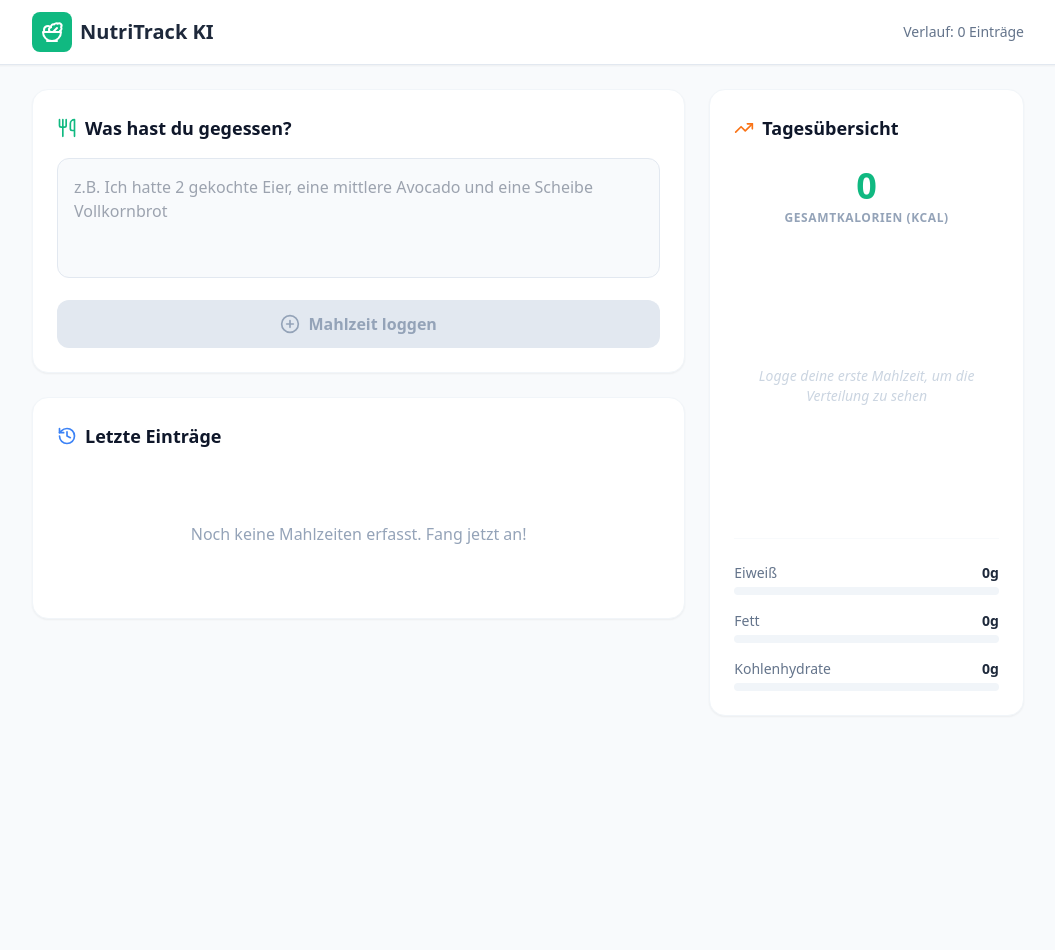
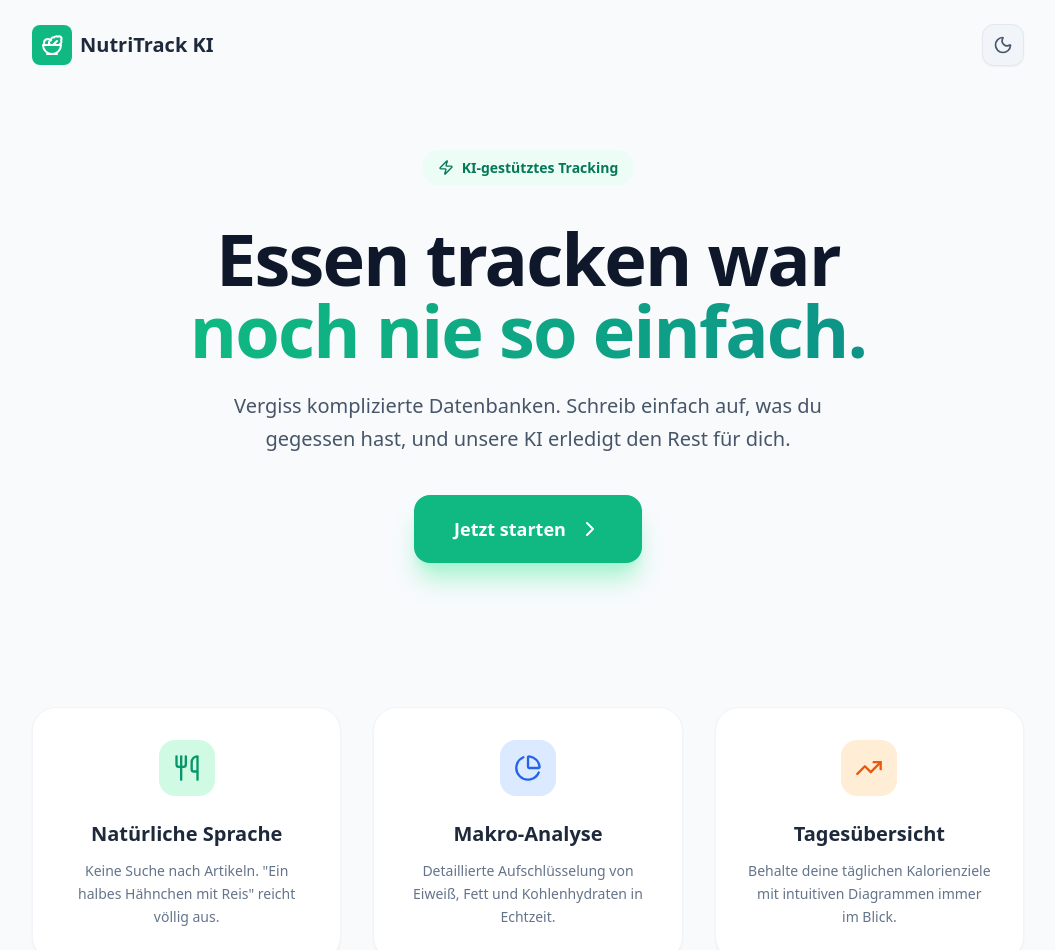
Before and after one commit to SerhiiBab/nutritrack, a React (Vite) app: page / in a window 1280 px wide. Shown: the top 950 px of the page, without its empty margins (112-1167 px from the left). Before the commit the page ends 800 px from the top, so only its background shows below. Built offline with nearby package versions, Linux system fonts and the light colour scheme.

Commit message:
nacht tag switcher hinzugefügt

```diff
--- a/App.tsx
+++ b/App.tsx
@@ -1,6 +1,10 @@
 
 import React, { useState, useEffect, useMemo } from 'react';
-import { PlusCircle, Utensils, History, TrendingUp, Trash2, Loader2, Salad } from 'lucide-react';
+import {
+  PlusCircle, Utensils, History, TrendingUp, Trash2,
+  Loader2, Salad, Zap, PieChart as PieIcon,
+  ChevronRight, Sun, Moon
+} from 'lucide-react';
 import { PieChart, Pie, Cell, ResponsiveContainer, Tooltip, Legend } from 'recharts';
 import { FoodEntry, DailyTotals } from './types';
 import { parseMealDescription } from './services/geminiService';
@@ -8,12 +12,31 @@ import { parseMealDescription } from './services/geminiService';
 const COLORS = ['#10b981', '#f59e0b', '#3b82f6', '#ef4444'];
 
 const App: React.FC = () => {
+  const [showDashboard, setShowDashboard] = useState(false);
+  const [isTransitioning, setIsTransitioning] = useState(false);
+  const [darkMode, setDarkMode] = useState(() => {
+    const saved = localStorage.getItem('nutri_theme');
+    if (saved) return saved === 'dark';
+    return window.matchMedia('(prefers-color-scheme: dark)').matches;
+  });
   const [entries, setEntries] = useState<FoodEntry[]>([]);
   const [input, setInput] = useState('');
   const [isLoading, setIsLoading] = useState(false);
   const [error, setError] = useState<string | null>(null);
 
-  // Load data from local storage on mount
+  // Apply dark mode class to root element
+  useEffect(() => {
+    const root = window.document.documentElement;
+    if (darkMode) {
+      root.classList.add('dark');
+      localStorage.setItem('nutri_theme', 'dark');
+    } else {
+      root.classList.remove('dark');
+      localStorage.setItem('nutri_theme', 'light');
+    }
+  }, [darkMode]);
+
+  // Load entries from local storage
   useEffect(() => {
     const saved = localStorage.getItem('nutri_entries');
     if (saved) {
@@ -25,10 +48,33 @@ const App: React.FC = () => {
     }
   }, []);
 
-  // Save data to local storage when entries change
+  // Save entries to local storage
   useEffect(() => {
     localStorage.setItem('nutri_entries', JSON.stringify(entries));
   }, [entries]);
+
+  const handleStart = () => {
+    setIsTransitioning(true);
+    setTimeout(() => {
+      setShowDashboard(true);
+      setIsTransitioning(false);
+      window.scrollTo(0, 0);
+    }, 500);
+  };
+
+  const handleGoBack = () => {
+    setIsTransitioning(true);
+    setTimeout(() => {
+      setShowDashboard(false);
+      setIsTransitioning(false);
+      window.scrollTo(0, 0);
+    }, 500);
+  };
+
+  const toggleDarkMode = (e: React.MouseEvent) => {
+    e.stopPropagation();
+    setDarkMode(prev => !prev);
+  };
 
   const handleSubmit = async (e: React.FormEvent) => {
     e.preventDefault();
@@ -74,19 +120,122 @@ const App: React.FC = () => {
     { name: 'Kohlenhydrate', value: dailyTotals.carbs },
   ].filter(d => d.value > 0);
 
-  return (
-    <div className="min-h-screen pb-20 md:pb-8">
-      {/* Header */}
-      <header className="bg-white border-b border-slate-200 sticky top-0 z-10 shadow-sm">
-        <div className="max-w-5xl mx-auto px-4 h-16 flex items-center justify-between">
+  // Inlined JSX for theme toggle to ensure better performance
+  const renderThemeToggle = () => (
+    <button
+      onClick={toggleDarkMode}
+      className="p-2.5 rounded-xl bg-slate-100 dark:bg-slate-800 text-slate-600 dark:text-slate-300 hover:text-emerald-500 dark:hover:text-emerald-400 transition-all shadow-sm border border-slate-200 dark:border-slate-700 active:scale-90"
+      aria-label="Toggle Dark Mode"
+    >
+      {darkMode ? (
+        <Sun size={20} className="animate-in fade-in spin-in-90 duration-500" />
+      ) : (
+        <Moon size={20} className="animate-in fade-in spin-in-45 duration-500" />
+      )}
+    </button>
+  );
+
+  if (!showDashboard) {
+    return (
+      <div className={`min-h-screen bg-slate-50 dark:bg-slate-950 transition-all duration-500 ease-in-out ${isTransitioning ? 'opacity-0' : 'opacity-100'}`}>
+        {/* Landing Page Navigation */}
+        <nav className="max-w-5xl mx-auto px-4 py-6 flex justify-between items-center">
           <div className="flex items-center gap-2">
             <div className="bg-emerald-500 p-2 rounded-lg text-white">
               <Salad size={24} />
             </div>
-            <h1 className="text-xl font-bold text-slate-800">NutriTrack KI</h1>
+            <span className="text-xl font-bold text-slate-800 dark:text-white">NutriTrack KI</span>
           </div>
-          <div className="hidden md:flex gap-4">
-             <span className="text-sm font-medium text-slate-500">Verlauf: {entries.length} Einträge</span>
+          {renderThemeToggle()}
+        </nav>
+
+        {/* Landing Page Hero */}
+        <div className="relative overflow-hidden">
+          <div className="absolute top-0 left-0 w-full h-full bg-grid-slate-100 dark:bg-grid-slate-800 [mask-image:linear-gradient(0deg,white,rgba(255,255,255,0.6))] dark:[mask-image:linear-gradient(0deg,black,rgba(0,0,0,0.6))] -z-10"></div>
+          <div className="max-w-5xl mx-auto px-4 py-16 text-center">
+            <div className="inline-flex items-center gap-2 bg-emerald-50 dark:bg-emerald-900/30 text-emerald-700 dark:text-emerald-400 px-4 py-2 rounded-full text-sm font-bold mb-8 animate-bounce">
+              <Zap size={16} />
+              KI-gestütztes Tracking
+            </div>
+            <h1 className="text-5xl md:text-7xl font-black text-slate-900 dark:text-white mb-6 tracking-tight">
+              Essen tracken war <br />
+              <span className="text-transparent bg-clip-text bg-gradient-to-r from-emerald-500 to-teal-600">
+                noch nie so einfach.
+              </span>
+            </h1>
+            <p className="text-xl text-slate-600 dark:text-slate-400 mb-10 max-w-2xl mx-auto leading-relaxed">
+              Vergiss komplizierte Datenbanken. Schreib einfach auf, was du gegessen hast, und unsere KI erledigt den Rest für dich.
+            </p>
+            <button
+              onClick={handleStart}
+              className="group bg-emerald-500 hover:bg-emerald-600 text-white px-10 py-5 rounded-2xl font-bold text-lg shadow-xl shadow-emerald-200 dark:shadow-emerald-900/20 transition-all hover:scale-105 active:scale-95 flex items-center gap-3 mx-auto"
+            >
+              Jetzt starten
+              <ChevronRight className="group-hover:translate-x-1 transition-transform" />
+            </button>
+          </div>
+        </div>
+
+        {/* Features Section */}
+        <div className="max-w-5xl mx-auto px-4 py-20">
+          <div className="grid md:grid-cols-3 gap-8 text-center">
+            <div className="p-8 bg-white dark:bg-slate-900 rounded-3xl border border-slate-100 dark:border-slate-800 shadow-sm hover:shadow-md transition-shadow">
+              <div className="w-14 h-14 bg-emerald-100 dark:bg-emerald-900/30 text-emerald-600 dark:text-emerald-400 rounded-2xl flex items-center justify-center mx-auto mb-6">
+                <Utensils size={28} />
+              </div>
+              <h3 className="text-xl font-bold text-slate-800 dark:text-white mb-3">Natürliche Sprache</h3>
+              <p className="text-slate-500 dark:text-slate-400 leading-relaxed text-sm">
+                Keine Suche nach Artikeln. "Ein halbes Hähnchen mit Reis" reicht völlig aus.
+              </p>
+            </div>
+            <div className="p-8 bg-white dark:bg-slate-900 rounded-3xl border border-slate-100 dark:border-slate-800 shadow-sm hover:shadow-md transition-shadow">
+              <div className="w-14 h-14 bg-blue-100 dark:bg-blue-900/30 text-blue-600 dark:text-blue-400 rounded-2xl flex items-center justify-center mx-auto mb-6">
+                <PieIcon size={28} />
+              </div>
+              <h3 className="text-xl font-bold text-slate-800 dark:text-white mb-3">Makro-Analyse</h3>
+              <p className="text-slate-500 dark:text-slate-400 leading-relaxed text-sm">
+                Detaillierte Aufschlüsselung von Eiweiß, Fett und Kohlenhydraten in Echtzeit.
+              </p>
+            </div>
+            <div className="p-8 bg-white dark:bg-slate-900 rounded-3xl border border-slate-100 dark:border-slate-800 shadow-sm hover:shadow-md transition-shadow">
+              <div className="w-14 h-14 bg-orange-100 dark:bg-orange-900/30 text-orange-600 dark:text-orange-400 rounded-2xl flex items-center justify-center mx-auto mb-6">
+                <TrendingUp size={28} />
+              </div>
+              <h3 className="text-xl font-bold text-slate-800 dark:text-white mb-3">Tagesübersicht</h3>
+              <p className="text-slate-500 dark:text-slate-400 leading-relaxed text-sm">
+                Behalte deine täglichen Kalorienziele mit intuitiven Diagrammen immer im Blick.
+              </p>
+            </div>
+          </div>
+        </div>
+
+        <footer className="text-center py-10 border-t border-slate-100 dark:border-slate-800 text-slate-400 text-sm">
+          NutriTrack KI &copy; 2025 – Gesund leben leicht gemacht.
+        </footer>
+      </div>
+    );
+  }
+
+  return (
+    <div className={`min-h-screen bg-slate-50 dark:bg-slate-950 pb-20 md:pb-8 transition-opacity duration-500 ease-in-out ${isTransitioning ? 'opacity-0' : 'opacity-100'}`}>
+      {/* Header */}
+      <header className="bg-white dark:bg-slate-900 border-b border-slate-200 dark:border-slate-800 sticky top-0 z-10 shadow-sm">
+        <div className="max-w-5xl mx-auto px-4 h-16 flex items-center justify-between">
+          <button
+            className="flex items-center gap-2 cursor-pointer hover:opacity-80 transition-opacity"
+            onClick={handleGoBack}
+          >
+            <div className="bg-emerald-500 p-2 rounded-lg text-white">
+              <Salad size={24} />
+            </div>
+            <h1 className="text-xl font-bold text-slate-800 dark:text-white">NutriTrack KI</h1>
+          </button>
+
+          <div className="flex items-center gap-4">
+             <div className="hidden sm:flex gap-2">
+                <span className="text-xs font-bold text-slate-400 dark:text-slate-500 bg-slate-100 dark:bg-slate-800 px-3 py-1.5 rounded-full uppercase tracking-wider">{entries.length} Einträge</span>
+             </div>
+             {renderThemeToggle()}
           </div>
         </div>
       </header>
@@ -95,8 +244,8 @@ const App: React.FC = () => {
 
         {/* Input Section */}
         <section className="lg:col-span-2 space-y-6">
-          <div className="bg-white rounded-2xl p-6 shadow-sm border border-slate-100">
-            <h2 className="text-lg font-semibold mb-4 flex items-center gap-2">
+          <div className="bg-white dark:bg-slate-900 rounded-2xl p-6 shadow-sm border border-slate-100 dark:border-slate-800">
+            <h2 className="text-lg font-semibold mb-4 flex items-center gap-2 text-slate-800 dark:text-white">
               <Utensils className="text-emerald-500" size={20} />
               Was hast du gegessen?
             </h2>
@@ -106,17 +255,17 @@ const App: React.FC = () => {
                   value={input}
                   onChange={(e) => setInput(e.target.value)}
                   placeholder="z.B. Ich hatte 2 gekochte Eier, eine mittlere Avocado und eine Scheibe Vollkornbrot"
-                  className="w-full min-h-[120px] p-4 bg-slate-50 border border-slate-200 rounded-xl focus:ring-2 focus:ring-emerald-500 focus:border-transparent outline-none transition-all resize-none text-slate-700"
+                  className="w-full min-h-[120px] p-4 bg-slate-50 dark:bg-slate-800 border border-slate-200 dark:border-slate-700 rounded-xl focus:ring-2 focus:ring-emerald-500 focus:border-transparent outline-none transition-all resize-none text-slate-700 dark:text-slate-200 placeholder:text-slate-400 dark:placeholder:text-slate-500"
                   disabled={isLoading}
                 />
               </div>
               <button
                 type="submit"
                 disabled={isLoading || !input.trim()}
-                className={`w-full py-3 px-6 rounded-xl font-bold flex items-center justify-center gap-2 transition-all ${
+                className={`w-full py-4 px-6 rounded-xl font-bold flex items-center justify-center gap-2 transition-all ${
                   isLoading || !input.trim()
-                    ? 'bg-slate-200 text-slate-400 cursor-not-allowed'
-                    : 'bg-emerald-500 hover:bg-emerald-600 text-white shadow-lg shadow-emerald-200'
+                    ? 'bg-slate-200 dark:bg-slate-800 text-slate-400 dark:text-slate-600 cursor-not-allowed'
+                    : 'bg-emerald-500 hover:bg-emerald-600 text-white shadow-lg shadow-emerald-200 dark:shadow-emerald-900/20'
                 }`}
               >
                 {isLoading ? (
@@ -131,50 +280,51 @@ const App: React.FC = () => {
                   </>
                 )}
               </button>
-              {error && <p className="text-red-500 text-sm">{error}</p>}
+              {error && <p className="text-red-500 dark:text-red-400 text-sm font-medium text-center">{error}</p>}
             </form>
           </div>
 
           {/* History List */}
-          <div className="bg-white rounded-2xl p-6 shadow-sm border border-slate-100">
-            <h2 className="text-lg font-semibold mb-6 flex items-center gap-2">
+          <div className="bg-white dark:bg-slate-900 rounded-2xl p-6 shadow-sm border border-slate-100 dark:border-slate-800">
+            <h2 className="text-lg font-semibold mb-6 flex items-center gap-2 text-slate-800 dark:text-white">
               <History className="text-blue-500" size={20} />
               Letzte Einträge
             </h2>
             {entries.length === 0 ? (
-              <div className="text-center py-12 text-slate-400">
-                <p>Noch keine Mahlzeiten erfasst. Fang jetzt an!</p>
+              <div className="text-center py-16 text-slate-400 dark:text-slate-600">
+                <Utensils size={40} className="mx-auto mb-4 opacity-20" />
+                <p>Noch keine Mahlzeiten erfasst. <br />Fang jetzt an!</p>
               </div>
             ) : (
               <div className="space-y-4">
                 {entries.map((entry) => (
-                  <div key={entry.id} className="group p-4 rounded-xl border border-slate-100 hover:border-emerald-200 hover:bg-emerald-50 transition-all relative">
+                  <div key={entry.id} className="group p-4 rounded-xl border border-slate-100 dark:border-slate-800 hover:border-emerald-200 dark:hover:border-emerald-800 hover:bg-emerald-50 dark:hover:bg-emerald-950/30 transition-all relative">
                     <button
                       onClick={() => removeEntry(entry.id)}
-                      className="absolute top-4 right-4 p-1 text-slate-300 hover:text-red-500 transition-colors opacity-0 group-hover:opacity-100"
+                      className="absolute top-4 right-4 p-1 text-slate-300 dark:text-slate-600 hover:text-red-500 dark:hover:text-red-400 transition-colors opacity-0 group-hover:opacity-100"
                       aria-label="Eintrag löschen"
                     >
                       <Trash2 size={16} />
                     </button>
                     <div className="flex justify-between items-start mb-2 pr-8">
                       <div>
-                        <h3 className="font-semibold text-slate-800 capitalize">{entry.itemName}</h3>
-                        <p className="text-xs text-slate-400 italic">Aus: "{entry.rawInput}"</p>
+                        <h3 className="font-semibold text-slate-800 dark:text-slate-200 capitalize">{entry.itemName}</h3>
+                        <p className="text-[11px] text-slate-400 dark:text-slate-500 italic mt-0.5">Basierend auf: "{entry.rawInput}"</p>
                       </div>
-                      <span className="text-sm font-bold text-emerald-600 whitespace-nowrap">{entry.calories} kcal</span>
+                      <span className="text-sm font-bold text-emerald-600 dark:text-emerald-400 whitespace-nowrap">{entry.calories} kcal</span>
                     </div>
-                    <div className="grid grid-cols-3 gap-2">
-                      <div className="text-center bg-slate-100 rounded-lg py-2">
-                        <span className="block text-[9px] uppercase font-bold text-slate-400">Eiweiß</span>
-                        <span className="font-semibold text-slate-700 text-sm">{entry.protein}g</span>
+                    <div className="grid grid-cols-3 gap-2 mt-3">
+                      <div className="text-center bg-white/50 dark:bg-slate-800/50 border border-slate-100 dark:border-slate-700 rounded-lg py-2">
+                        <span className="block text-[9px] uppercase font-bold text-slate-400 dark:text-slate-500">Eiweiß</span>
+                        <span className="font-semibold text-slate-700 dark:text-slate-300 text-sm">{entry.protein}g</span>
                       </div>
-                      <div className="text-center bg-slate-100 rounded-lg py-2">
-                        <span className="block text-[9px] uppercase font-bold text-slate-400">Fett</span>
-                        <span className="font-semibold text-slate-700 text-sm">{entry.fat}g</span>
+                      <div className="text-center bg-white/50 dark:bg-slate-800/50 border border-slate-100 dark:border-slate-700 rounded-lg py-2">
+                        <span className="block text-[9px] uppercase font-bold text-slate-400 dark:text-slate-500">Fett</span>
+                        <span className="font-semibold text-slate-700 dark:text-slate-300 text-sm">{entry.fat}g</span>
                       </div>
-                      <div className="text-center bg-slate-100 rounded-lg py-2">
-                        <span className="block text-[9px] uppercase font-bold text-slate-400">KH</span>
-                        <span className="font-semibold text-slate-700 text-sm">{entry.carbs}g</span>
+                      <div className="text-center bg-white/50 dark:bg-slate-800/50 border border-slate-100 dark:border-slate-700 rounded-lg py-2">
+                        <span className="block text-[9px] uppercase font-bold text-slate-400 dark:text-slate-500">KH</span>
+                        <span className="font-semibold text-slate-700 dark:text-slate-300 text-sm">{entry.carbs}g</span>
                       </div>
                     </div>
                   </div>
@@ -186,15 +336,15 @@ const App: React.FC = () => {
 
         {/* Dashboard Section */}
         <aside className="space-y-6">
-          <div className="bg-white rounded-2xl p-6 shadow-sm border border-slate-100 sticky top-24">
-            <h2 className="text-lg font-semibold mb-6 flex items-center gap-2">
+          <div className="bg-white dark:bg-slate-900 rounded-2xl p-6 shadow-sm border border-slate-100 dark:border-slate-800 sticky top-24">
+            <h2 className="text-lg font-semibold mb-6 flex items-center gap-2 text-slate-800 dark:text-white">
               <TrendingUp className="text-orange-500" size={20} />
               Tagesübersicht
             </h2>
 
-            <div className="mb-8 text-center">
+            <div className="mb-8 text-center bg-slate-50 dark:bg-slate-800/50 py-6 rounded-2xl border border-slate-100 dark:border-slate-700">
               <div className="text-4xl font-black text-emerald-500 mb-1">{dailyTotals.calories}</div>
-              <div className="text-xs uppercase font-bold text-slate-400 tracking-wider">Gesamtkalorien (kcal)</div>
+              <div className="text-[10px] uppercase font-bold text-slate-400 dark:text-slate-500 tracking-wider">Gesamtkalorien (kcal)</div>
             </div>
 
             <div className="h-64 w-full mb-6">
@@ -215,19 +365,27 @@ const App: React.FC = () => {
                       ))}
                     </Pie>
                     <Tooltip
-                      contentStyle={{ borderRadius: '12px', border: 'none', boxShadow: '0 4px 6px -1px rgb(0 0 0 / 0.1)' }}
+                      contentStyle={{
+                        borderRadius: '12px',
+                        border: 'none',
+                        boxShadow: '0 10px 15px -3px rgb(0 0 0 / 0.1)',
+                        backgroundColor: darkMode ? '#1e293b' : '#ffffff',
+                        color: darkMode ? '#f1f5f9' : '#1e293b'
+                      }}
+                      itemStyle={{ color: darkMode ? '#f1f5f9' : '#1e293b' }}
                     />
-                    <Legend verticalAlign="bottom" height={36}/>
+                    <Legend verticalAlign="bottom" height={36} wrapperStyle={{ fontSize: '12px' }} />
                   </PieChart>
                 </ResponsiveContainer>
               ) : (
-                <div className="h-full flex items-center justify-center text-slate-300 italic text-sm text-center px-4">
-                  Logge deine erste Mahlzeit, um die Verteilung zu sehen
+                <div className="h-full flex flex-col items-center justify-center text-slate-300 dark:text-slate-700 italic text-sm text-center px-4">
+                  <PieIcon size={40} className="mb-2 opacity-20" />
+                  Logge eine Mahlzeit für Diagramme
                 </div>
               )}
             </div>
 
-            <div className="space-y-4 border-t border-slate-50 pt-6">
+            <div className="space-y-4 border-t border-slate-100 dark:border-slate-800 pt-6">
                <MacroProgress label="Eiweiß" value={dailyTotals.protein} color="bg-emerald-500" />
                <MacroProgress label="Fett" value={dailyTotals.fat} color="bg-amber-500" />
                <MacroProgress label="Kohlenhydrate" value={dailyTotals.carbs} color="bg-blue-500" />
@@ -240,7 +398,7 @@ const App: React.FC = () => {
       <div className="fixed bottom-6 right-6 lg:hidden">
         <button
           onClick={() => window.scrollTo({top: 0, behavior: 'smooth'})}
-          className="bg-emerald-500 text-white p-4 rounded-full shadow-xl hover:scale-110 active:scale-95 transition-all"
+          className="bg-emerald-500 text-white p-4 rounded-full shadow-2xl hover:scale-110 active:scale-95 transition-all"
           aria-label="Nach oben scrollen"
         >
           <PlusCircle size={32} />
@@ -253,12 +411,12 @@ const App: React.FC = () => {
 const MacroProgress: React.FC<{ label: string; value: number; color: string }> = ({ label, value, color }) => (
   <div>
     <div className="flex justify-between text-sm mb-1">
-      <span className="text-slate-500 font-medium">{label}</span>
-      <span className="font-bold text-slate-800">{value}g</span>
+      <span className="text-slate-500 dark:text-slate-400 font-medium">{label}</span>
+      <span className="font-bold text-slate-800 dark:text-slate-200">{value}g</span>
     </div>
-    <div className="h-2 w-full bg-slate-100 rounded-full overflow-hidden">
+    <div className="h-2 w-full bg-slate-100 dark:bg-slate-800 rounded-full overflow-hidden">
       <div
-        className={`h-full ${color} transition-all duration-500 ease-out`}
+        className={`h-full ${color} transition-all duration-700 ease-out`}
         style={{ width: `${Math.min((value / 150) * 100, 100)}%` }}
       />
     </div>
```
Also changed, not shown: index.html (+11 -1 lines).
